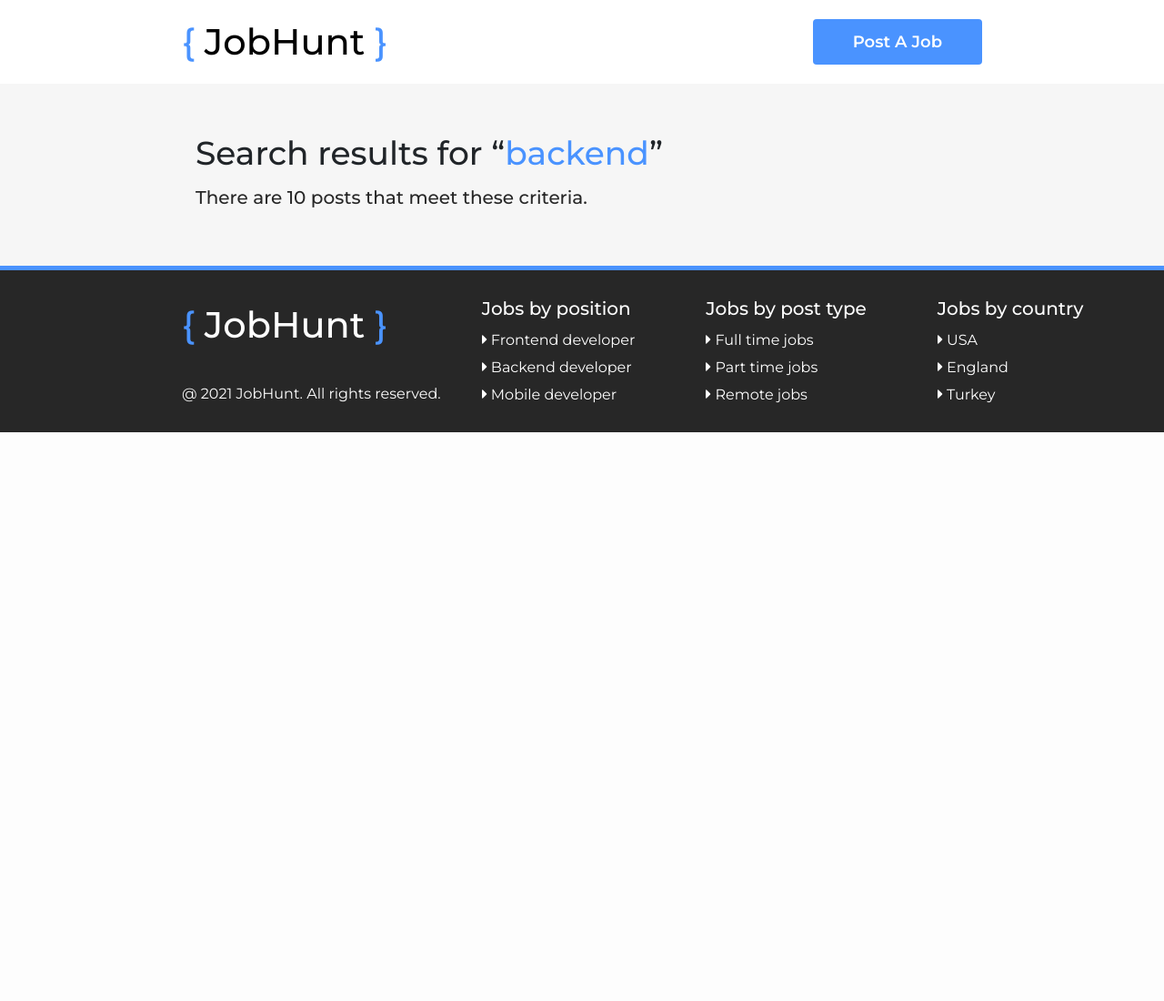
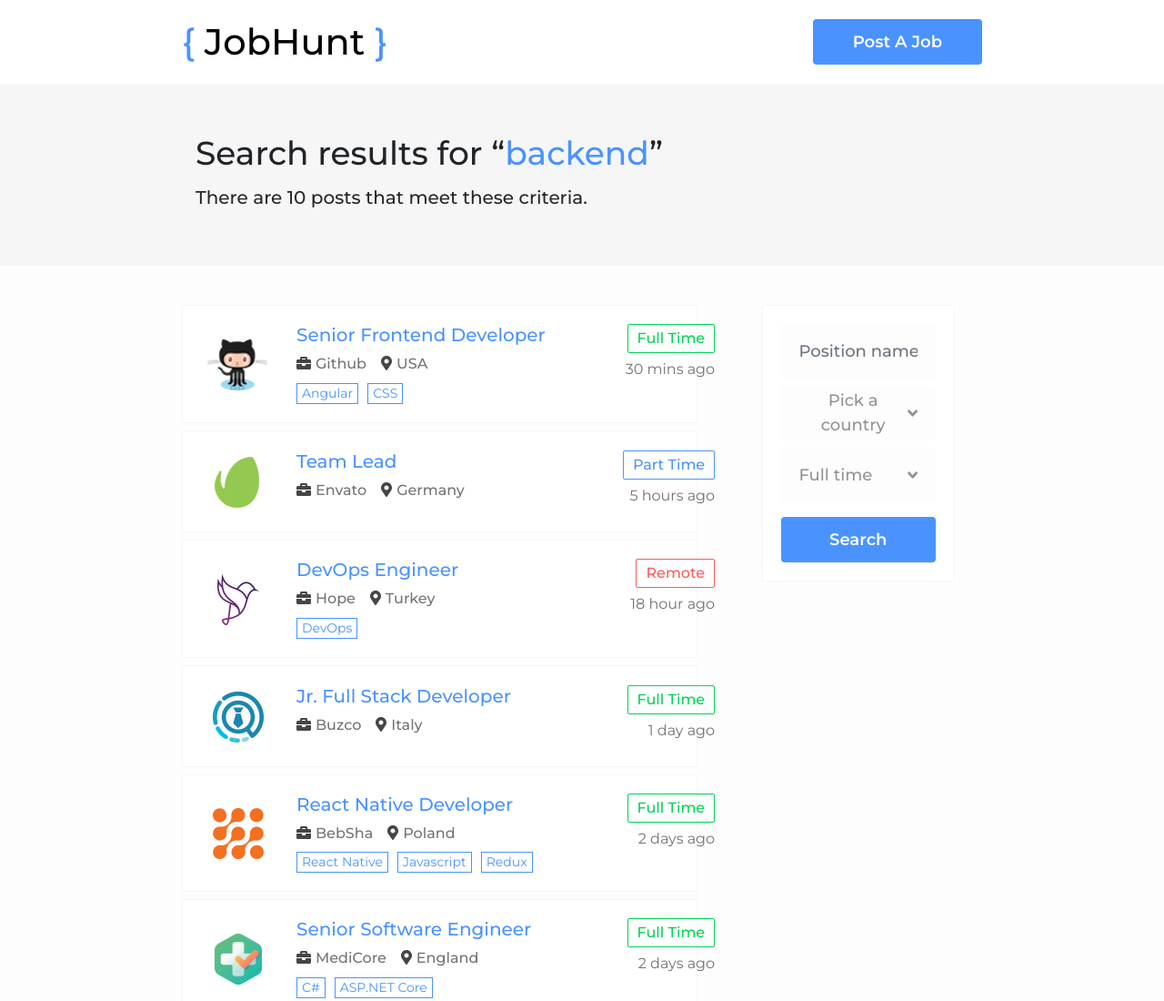
Before and after one commit to YSelim0/JobHunt, a React app in the folder client/: page /search in a window 1280 px wide. Shown: the top 1100 px of the page at 91% size. Before the commit the page ends 800 px from the top, so only its background shows below. Built offline with nearby package versions, Linux system fonts and the light colour scheme.

Commit message:
Content added to Search page

```diff
--- /dev/null
+++ b/client/src/assets/css/views/search/content.css
@@ -0,0 +1,3 @@
+.search-content {
+    padding: 35px 0px;
+}
--- /dev/null
+++ b/client/src/assets/css/views/search/quick-search.css
@@ -0,0 +1,36 @@
+.quick-search {
+    width: 100%;
+    background-color: #FFFFFF;
+    border: 1px solid #F6F6F6;
+    padding: 20px;
+    position: -webkit-sticky;
+    position: sticky;
+    top: 30px;
+}
+
+.quick-searh-dropdown {
+    width: 100%;
+    color: var(--input-placeholder);
+    display: flex;
+    align-items: center;
+    justify-content: space-between;
+}
+
+.quick-search .dropdown-menu {
+    width: 100%;
+}
+
+.quick-search .dropdown-item {
+    padding: 10px 20px;
+}
+
+.quick-search .btn-search {
+    width: 100%;
+    height: 50px;
+    background-color: var(--main-blue);
+    border-radius: 4px;
+    color: #FFFFFF;
+    font-size: 18px;
+    font-weight: 600;
+    text-align: center;
+}
--- a/client/src/components/JobTile.js
+++ b/client/src/components/JobTile.js
@@ -8,7 +8,7 @@
 
     render() {
         const { job } = this.props;
-        const tags = job.tags?.map(tag => <span className="tag">{tag}</span>);
+        const tags = job.tags?.map(tag => <span className="tag" key={tag}>{tag}</span>);
 
         const jobTypes = {
             1: ["full-time", "Full Time"],
@@ -18,7 +18,7 @@
 
         return (
             <div className="post mt-2">
-                <div className="col-1">
+                <div className="col-auto">
                     <img className="post-img" src={job.logo} alt="Logo"></img>
                 </div>
 
--- a/client/src/index.css
+++ b/client/src/index.css
@@ -34,7 +34,7 @@
     border: none !important;
 }
 
-input[type="text"], .intro-dropdown {
+input[type="text"], .intro-dropdown, .quick-searh-dropdown {
     height: 60px;
     background-color: var(--background);
     border-radius: 4px;
--- a/client/src/views/home/LastPublishedJobs.js
+++ b/client/src/views/home/LastPublishedJobs.js
@@ -5,7 +5,7 @@
 
 class LastPublishedJobs extends React.Component {
     render() {
-        const posts = jobs.map(job => <JobTile job={job} />);
+        const posts = jobs.map(job => <JobTile job={job} key={job.companyName} />);
 
         return (
             <div className="container mt-5 mb-5">
--- /dev/null
+++ b/client/src/views/search/Content.js
@@ -0,0 +1,27 @@
+import React from "react";
+import JobTile from "../../components/JobTile";
+import QuickSearch from "../search/QuickSearch";
+import "../../assets/css/views/search/content.css";
+import jobs from "../../jobs";
+
+class Content extends React.Component {
+    render() {
+        const posts = jobs.map(job => <JobTile job={job} key={job.companyName} />);
+
+        return (
+            <div className="container-fluid search-content">
+                <div className="main-container row justify-content-between">
+                    <div className="col-8 p-0">
+                        {posts}
+                    </div>
+
+                    <div className="col-3 p-0 mt-2">
+                        <QuickSearch />
+                    </div>
+                </div>
+            </div>
+        )
+    }
+}
+
+export default Content;
--- /dev/null
+++ b/client/src/views/search/QuickSearch.js
@@ -0,0 +1,38 @@
+import React from "react";
+import "../../assets/css/views/search/quick-search.css";
+
+class QuickSearch extends React.Component {
+    render() {
+        return (
+            <div className="quick-search">
+                <input type="text" className="form-control" placeholder="Position name, tech name"></input>
+
+                <div className="dropdown mt-2">
+                    <button className="quick-searh-dropdown center" type="button" id="dropdownMenuButton" data-toggle="dropdown" aria-haspopup="true" aria-expanded="false">
+                        <span>Pick a country</span>
+                        <i className="fas fa-angle-down"></i>
+                    </button>
+                    <div className="dropdown-menu mt-1" aria-labelledby="dropdownMenuButton">
+                        <a className="dropdown-item" href="#">Country name</a>
+                    </div>
+                </div>
+
+                <div className="dropdown mt-2">
+                    <button className="quick-searh-dropdown center" type="button" id="dropdownMenuButton" data-toggle="dropdown" aria-haspopup="true" aria-expanded="false">
+                        <span>Full time</span>
+                        <i className="fas fa-angle-down"></i>
+                    </button>
+                    <div className="dropdown-menu mt-1" aria-labelledby="dropdownMenuButton">
+                        <a className="dropdown-item" href="#">Full time</a>
+                        <a className="dropdown-item" href="#">Part time</a>
+                        <a className="dropdown-item" href="#">Remote</a>
+                    </div>
+                </div>
+
+                <button className="btn-search mt-3">Search</button>
+            </div>
+        )
+    }
+}
+
+export default QuickSearch;
--- a/client/src/views/search/Search.js
+++ b/client/src/views/search/Search.js
@@ -2,6 +2,7 @@
 import Header from "../../components/Header";
 import Footer from "../../components/Footer";
 import IntroSection from "./ResultSection";
+import Content from "./Content";
 
 class Search extends React.Component {
     render() {
@@ -9,6 +10,7 @@
             <div>
                 <Header />
                 <IntroSection />
+                <Content />
                 <Footer />
             </div>
         )
```
